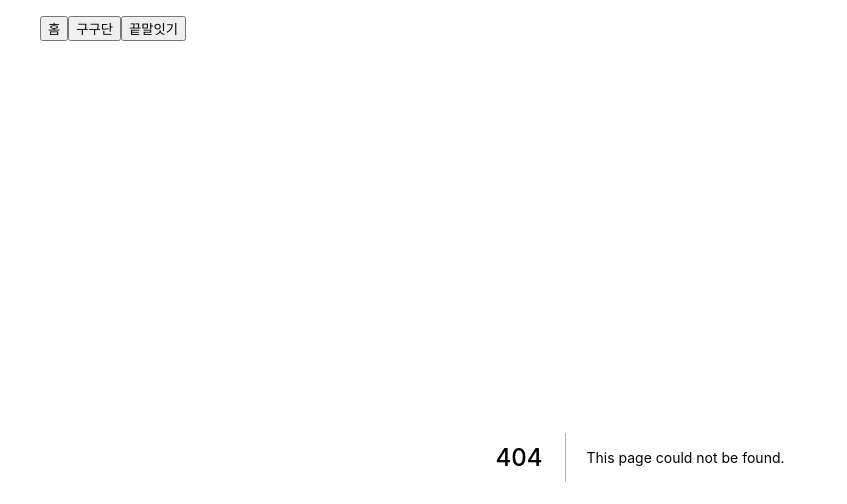
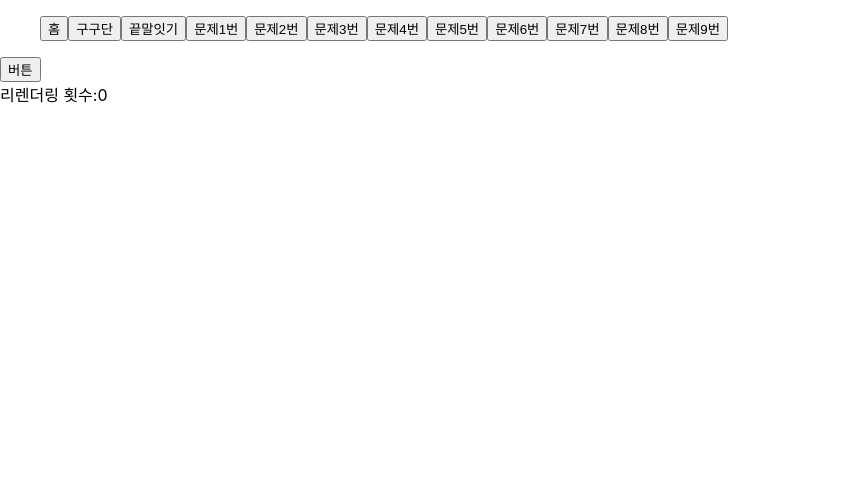
Before and after one commit to YHCodeHouse/Nextjs_practice, a Next.js app: page /question/question3 in a window 1280 px wide. Before the commit this address had no page. Shown: the top 504 px of the page, without its empty margins (0-847 px from the left). Built offline with nearby package versions, Linux system fonts and the light colour scheme.

Commit message:
update question 1-9

```diff
--- a/pages/_app.tsx
+++ b/pages/_app.tsx
@@ -17,6 +17,33 @@ function MyApp({ Component, pageProps }: AppProps) {
         <button>
           <Link href="/wordrelay">끝말잇기</Link>
         </button>
+        <button>
+          <Link href="/question/question1">문제1번</Link>
+        </button>
+        <button>
+          <Link href="/question/question2">문제2번</Link>
+        </button>
+        <button>
+          <Link href="/question/question3">문제3번</Link>
+        </button>
+        <button>
+          <Link href="/question/question4">문제4번</Link>
+        </button>
+        <button>
+          <Link href="/question/question5">문제5번</Link>
+        </button>
+        <button>
+          <Link href="/question/question6">문제6번</Link>
+        </button>
+        <button>
+          <Link href="/question/question7">문제7번</Link>
+        </button>
+        <button>
+          <Link href="/question/question8">문제8번</Link>
+        </button>
+        <button>
+          <Link href="/question/question9">문제9번</Link>
+        </button>
       </ul>
       <Component {...pageProps} />
     </div>
--- /dev/null
+++ b/pages/question/question3.tsx
@@ -0,0 +1,25 @@
+import React, { useState } from "react";
+
+const Question3 = () => {
+  let [count, setCount] = useState(0);
+
+  const onChangeCount = () => {
+    setCount(prev => prev + 1);
+  };
+
+  console.log("count", count);
+  return (
+    <>
+      <button onClick={onChangeCount}>버튼</button>
+      <div>리렌더링 횟수:{count}</div>
+    </>
+  );
+};
+
+export default Question3;
+
+// 해답
+// 1. 0
+// 2. count 0
+// 3. count 변수를 setState가 아닌 기존 변수의 값을 바꾸어준 것이므로 아무 의미가 없다. 그래서 콘솔창에도 최초 선언 값인 0만 한 번 뜬다. 코드를 위와 같이 바꿨을 경우
+//    setState에 따라 state 값이 변경되면 리렌더링이 되고 0,1,2,3가 출력되는 것을 볼 수 있다.
```
Also changed, not shown: pages/question/question1.tsx (added, +15 -0 lines), pages/question/question2.tsx (added, +14 -0 lines), pages/question/question4.tsx (added, +25 -0 lines), pages/question/question5.tsx (added, +26 -0 lines), pages/question/question6.tsx (added, +23 -0 lines), pages/question/question7.tsx (added, +18 -0 lines), pages/question/question8.tsx (added, +20 -0 lines), pages/question/question9.tsx (added, +19 -0 lines).
